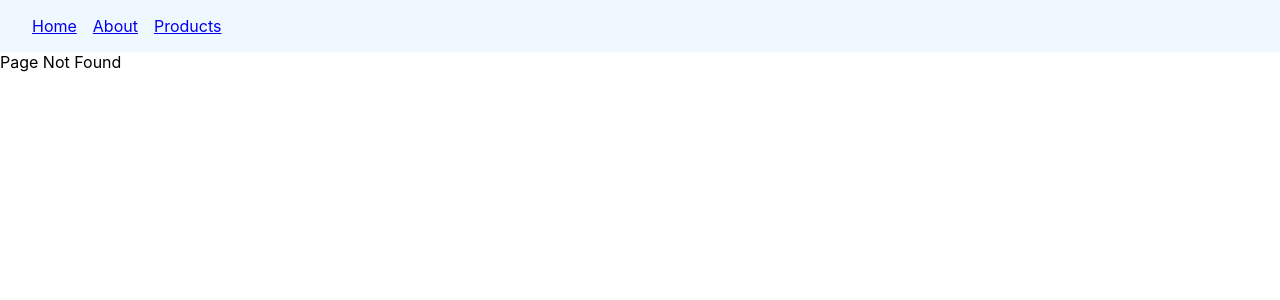
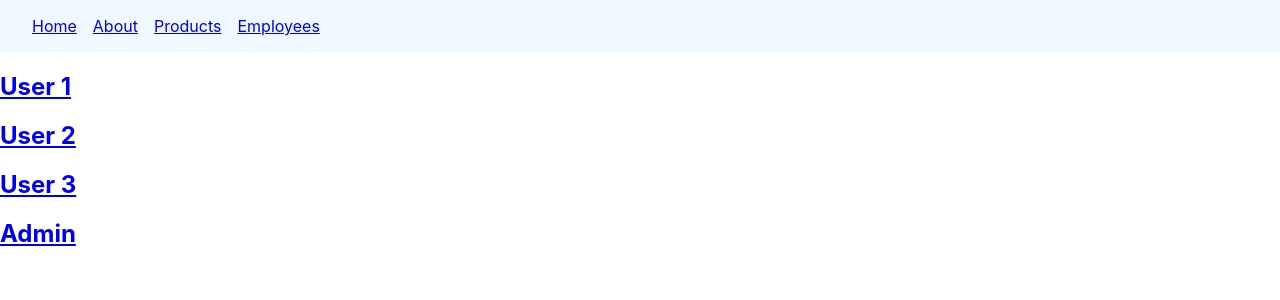
Before and after one commit to jkatipelly/React-router, a React (Create React App) app: page /users in a window 1280 px wide. Before the commit this address had no page. Shown: the top 300 px of the page. Built offline with nearby package versions, Linux system fonts and the light colour scheme; the HTML template or start-up script is replaced by a standard one.

Commit message:
Dynamic routes

```diff
--- a/src/App.js
+++ b/src/App.js
@@ -7,6 +7,10 @@ import { NoMatch } from "./Components/NoMatch";
 import { Products } from "./Components/Products";
 import { FeaturedProducts } from "./Components/FeaturedProducts";
 import { NewProducts } from "./Components/NewProducts";
+import { Employees } from "./Components/Employees";
+import { Users } from "./Components/Users";
+import { UserDetails } from "./Components/UserDetails";
+import { AdminDetails } from "./Components/AdminDetails";
 
 function App() {
   return (
@@ -22,6 +26,11 @@ function App() {
           <Route path="featured" element={<FeaturedProducts />}></Route>
           <Route path="new" element={<NewProducts />}></Route>
         </Route>
+        <Route path="employees" element={<Employees />}></Route>
+        <Route path="users" element={<Users />}>
+          <Route path=":userId" element={<UserDetails />} />
+          <Route path="admin" element={<AdminDetails />} />
+        </Route>
       </Routes>
     </>
   );
--- /dev/null
+++ b/src/Components/AdminDetails.js
@@ -0,0 +1,5 @@
+import React from "react";
+
+export const AdminDetails = () => {
+  return <div>Admin details page</div>;
+};
--- /dev/null
+++ b/src/Components/ContractEmployees.js
@@ -0,0 +1,5 @@
+import React from "react";
+
+export const ContractEmployees = () => {
+  return <div>List of Contract Employees</div>;
+};
--- /dev/null
+++ b/src/Components/Employees.js
@@ -0,0 +1,16 @@
+import React from "react";
+import { Link } from "react-router-dom";
+
+export const Employees = () => {
+  return (
+    <>
+      <div>
+        <input type="text" placeholder="Search Employees"></input>
+      </div>
+      <nav>
+        <Link to="Permanent">Permanent</Link>
+        <Link to="Contract">Contact</Link>
+      </nav>
+    </>
+  );
+};
--- a/src/Components/Navbar.js
+++ b/src/Components/Navbar.js
@@ -20,6 +20,9 @@ export const Navbar = () => {
       <NavLink style={navLinkStyles} to="/products">
         Products
       </NavLink>
+      <NavLink style={navLinkStyles} to="/employees">
+        Employees
+      </NavLink>
     </nav>
   );
 };
--- /dev/null
+++ b/src/Components/PermanentEmployees.js
@@ -0,0 +1,5 @@
+import React from "react";
+
+export const PermanentEmployees = () => {
+  return <div>List of Permanent Employees</div>;
+};
--- /dev/null
+++ b/src/Components/UserDetails.js
@@ -0,0 +1,5 @@
+import React from "react";
+
+export const UserDetails = () => {
+  return <div>User Details Page</div>;
+};
--- /dev/null
+++ b/src/Components/Users.js
@@ -0,0 +1,23 @@
+import React from "react";
+import { Outlet, Link } from "react-router-dom";
+
+export const Users = () => {
+  return (
+    <div>
+      <h2>
+        <Link to="1">User 1</Link>
+      </h2>
+      <h2>
+        <Link to="2">User 2</Link>
+      </h2>
+      <h2>
+        <Link to="3">User 3</Link>
+      </h2>
+      <h2>
+        <Link to="admin">Admin</Link>
+      </h2>
+
+      <Outlet />
+    </div>
+  );
+};
```
